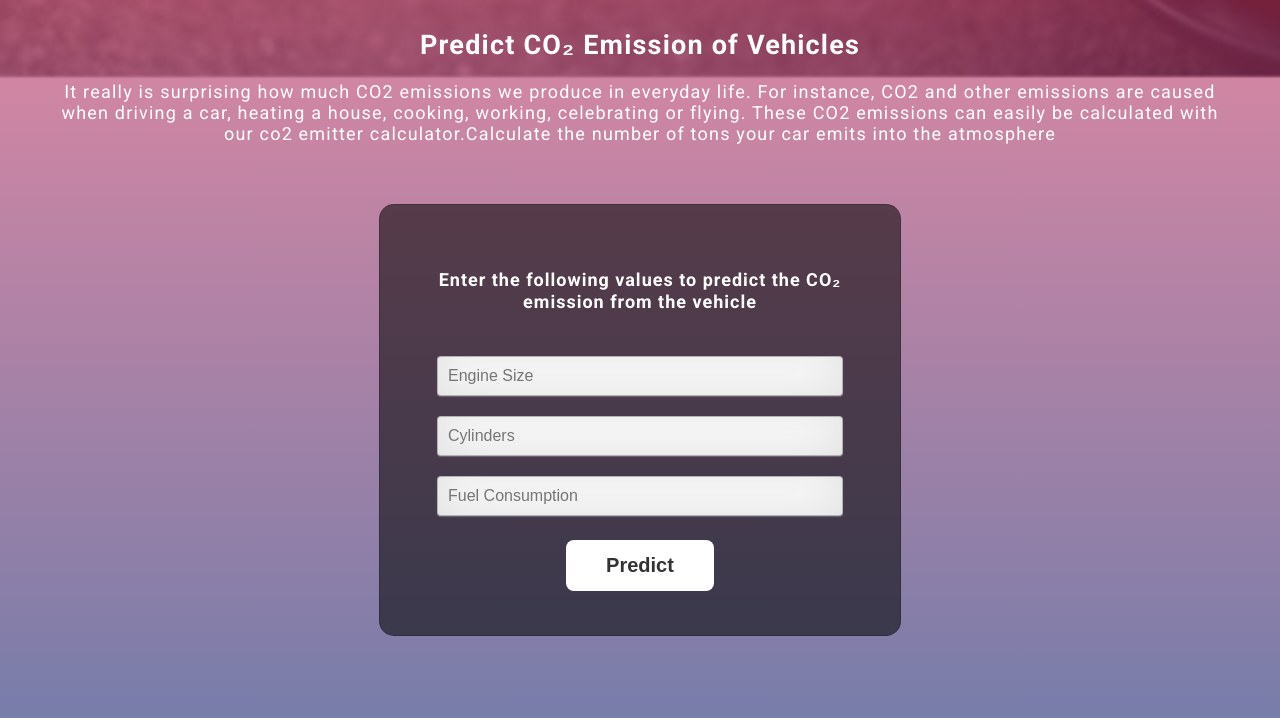
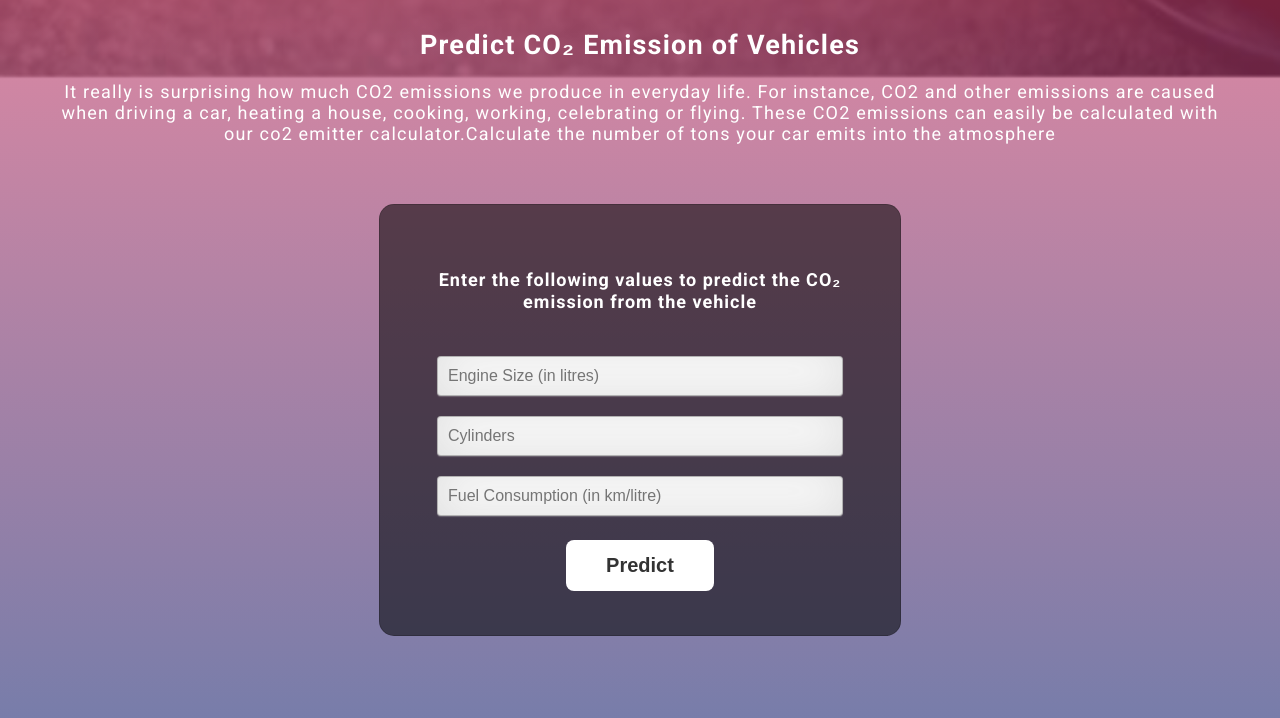
Before and after one commit to Sonali0501/CO2-Emission-Predictor, a Flask app: page / in a window 1280 px wide. Shown: the part 721-1439 px from the top of the page. Run offline with Flask 2, Linux system fonts and the light colour scheme; parts of the project's set-up code (start-up, migrations or seed data) failed here and were passed over.

Commit message:
icon added, units mentioned

```diff
--- a/static/css/style.css
+++ b/static/css/style.css
@@ -320,7 +320,6 @@ input:focus { box-shadow: inset 0 -5px 45px rgba(100,100,100,0.4), 0 1px 1px rgb
     margin: 0px !important;
     font-size: 28px;
     width: 60%;
-    /* padding-top: 50px; */
 	color: #cfcace;
 }
 
--- a/templates/index.html
+++ b/templates/index.html
@@ -5,11 +5,11 @@
   <meta charset="UTF-8">
   <title>CO₂ Emission Predictor</title>
   <link href='https://fonts.googleapis.com/css?family=Pacifico' rel='stylesheet' type='text/css'>
-<link href='https://fonts.googleapis.com/css?family=Arimo' rel='stylesheet' type='text/css'>
-<link href='https://fonts.googleapis.com/css?family=Hind:300' rel='stylesheet' type='text/css'>
-<link href='https://fonts.googleapis.com/css?family=Open+Sans+Condensed:300' rel='stylesheet' type='text/css'>
-<link rel="stylesheet" href="{{ url_for('static', filename='css/style.css') }}">
-
+  <link href='https://fonts.googleapis.com/css?family=Arimo' rel='stylesheet' type='text/css'>
+  <link href='https://fonts.googleapis.com/css?family=Hind:300' rel='stylesheet' type='text/css'>
+  <link href='https://fonts.googleapis.com/css?family=Open+Sans+Condensed:300' rel='stylesheet' type='text/css'>
+  <link rel="stylesheet" href="{{ url_for('static', filename='css/style.css') }}">
+  <link rel="icon" href="{{ url_for('static', filename='images/co2.png') }}">
 </head>
 
 <body>
@@ -41,9 +41,9 @@
         <h4> Enter the following values to predict the CO₂ emission from the vehicle</h4>
 
         <form action="{{ url_for('predict')}}"method="post">
-          <input type="number" step="0.1" name="enginesize" min="1" max="8" placeholder="Engine Size" required="required" />
+          <input type="number" step="0.1" name="enginesize" min="1" max="8" placeholder="Engine Size (in litres)" required="required" />
           <input type="number" step="0.1" name="cylinders" min="3" max="12" placeholder="Cylinders" required="required" />
-          <input type="number" step="0.1" name="fuel" min="4" max="21" placeholder="Fuel Consumption" required="required" />
+          <input type="number" step="0.1" name="fuel" min="4" max="21" placeholder="Fuel Consumption (in km/litre)" required="required" />
 
           <button type="submit" class="btn">Predict</button>
         </form>
@@ -53,11 +53,11 @@
       {% if emission %}
       <div class="response-div">
         <div class="response">
-          <p>Engine Size = {{eng_size}}</p>
+          <p>Engine Size = {{eng_size}} litres</p>
           <p>Cylinders = {{cylinders}}</p>
-          <p>Fuel = {{fuel}}</p>
+          <p>Fuel Consumption = {{fuel}} km/litre</p>
           <h5>CO₂ Emission </h5>
-          <h2>{{emission}}</h2>
+          <h2>{{emission}} g/litre</h2>
         </div>
       </div>
       {% endif %}
```
Also changed, not shown: static/images/co2.png (added).
